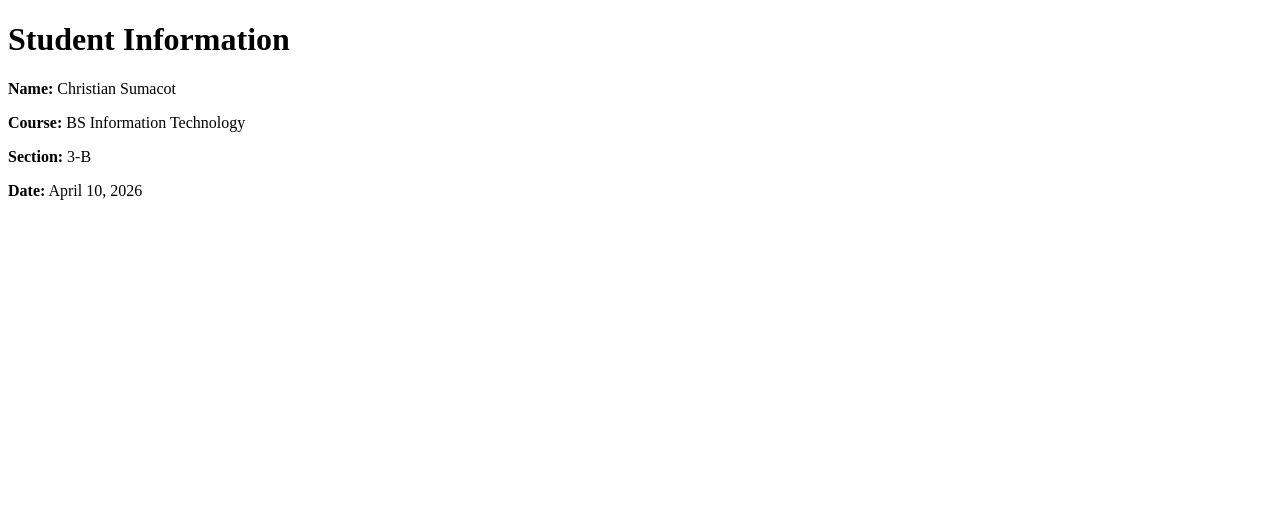
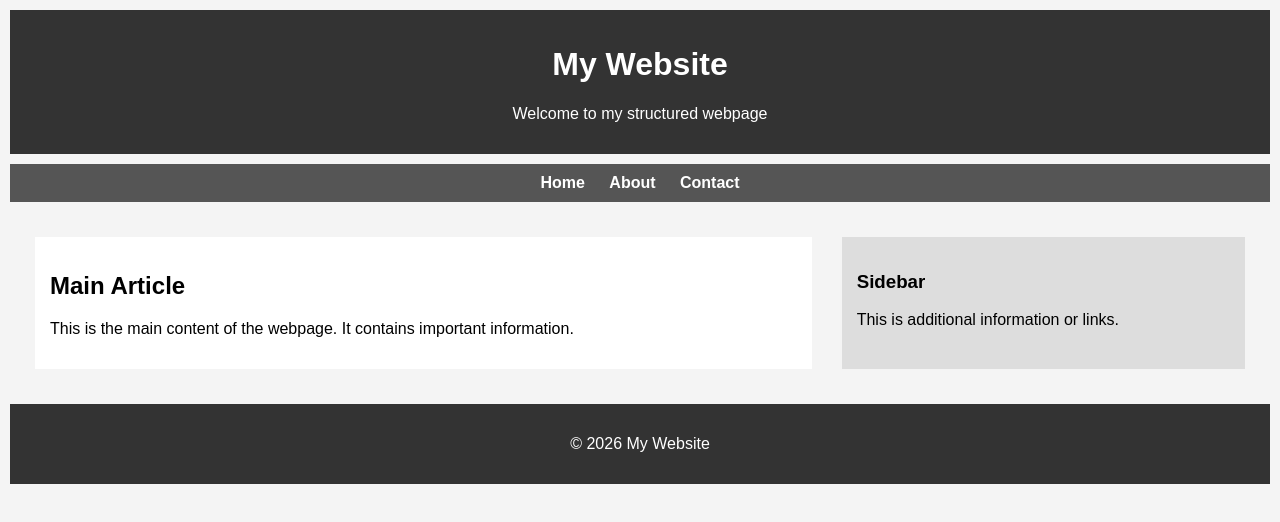
Before and after one commit to csumacot02-svg/html-laboratory, a plain HTML site: page index.html in a window 1280 px wide. Drawn offline with Linux system fonts and the light colour scheme.

Commit message:
Revamp index.html for structured webpage layout

```diff
--- a/index.html
+++ b/index.html
@@ -1,17 +1,97 @@
 <!DOCTYPE html>
-<html>
+<html lang="en">
 <head>
-    <title>My GitHub Lab</title>
+    <meta charset="UTF-8">
+    <meta name="viewport" content="width=device-width, initial-scale=1.0">
+    <title>Structured Webpage</title>
+
+    <style>
+        body {
+            font-family: Arial, sans-serif;
+            margin: 0;
+            background-color: #f4f4f4;
+        }
+
+        header, nav, section, article, aside, footer {
+            padding: 15px;
+            margin: 10px;
+        }
+
+        #main-header {
+            background-color: #333;
+            color: white;
+            text-align: center;
+        }
+
+        #main-footer {
+            background-color: #333;
+            color: white;
+            text-align: center;
+        }
+
+
+        .nav-links a {
+            margin: 10px;
+            text-decoration: none;
+            color: white;
+            font-weight: bold;
+        }
+
+        .nav-links {
+            background-color: #555;
+            text-align: center;
+            padding: 10px;
+        }
+
+        .content {
+            display: flex;
+            gap: 10px;
+        }
+
+        .article-box {
+            background: white;
+            flex: 2;
+        }
+
+        .aside-box {
+            background: #ddd;
+            flex: 1;
+        }
+    </style>
 </head>
 <body>
 
 
-    <h1>Student Information</h1>
+    <header id="main-header">
+        <h1>My Website</h1>
+        <p>Welcome to my structured webpage</p>
+    </header>
 
-    <p><b>Name:</b> Christian Sumacot</p>
-    <p><b>Course:</b> BS Information Technology</p>
-    <p><b>Section:</b> 3-B</p>
-    <p><b>Date:</b> April 10, 2026</p>
+    <nav class="nav-links">
+        <a href="#">Home</a>
+        <a href="#">About</a>
+        <a href="#">Contact</a>
+    </nav>
+
+    <section class="content">
+
+        <article class="article-box">
+            <h2>Main Article</h2>
+            <p>This is the main content of the webpage. It contains important information.</p>
+        </article>
+
+
+        <aside class="aside-box">
+            <h3>Sidebar</h3>
+            <p>This is additional information or links.</p>
+        </aside>
+
+    </section>
+
+
+    <footer id="main-footer">
+        <p>&copy; 2026 My Website</p>
+    </footer>
 
 </body>
 </html>
```
